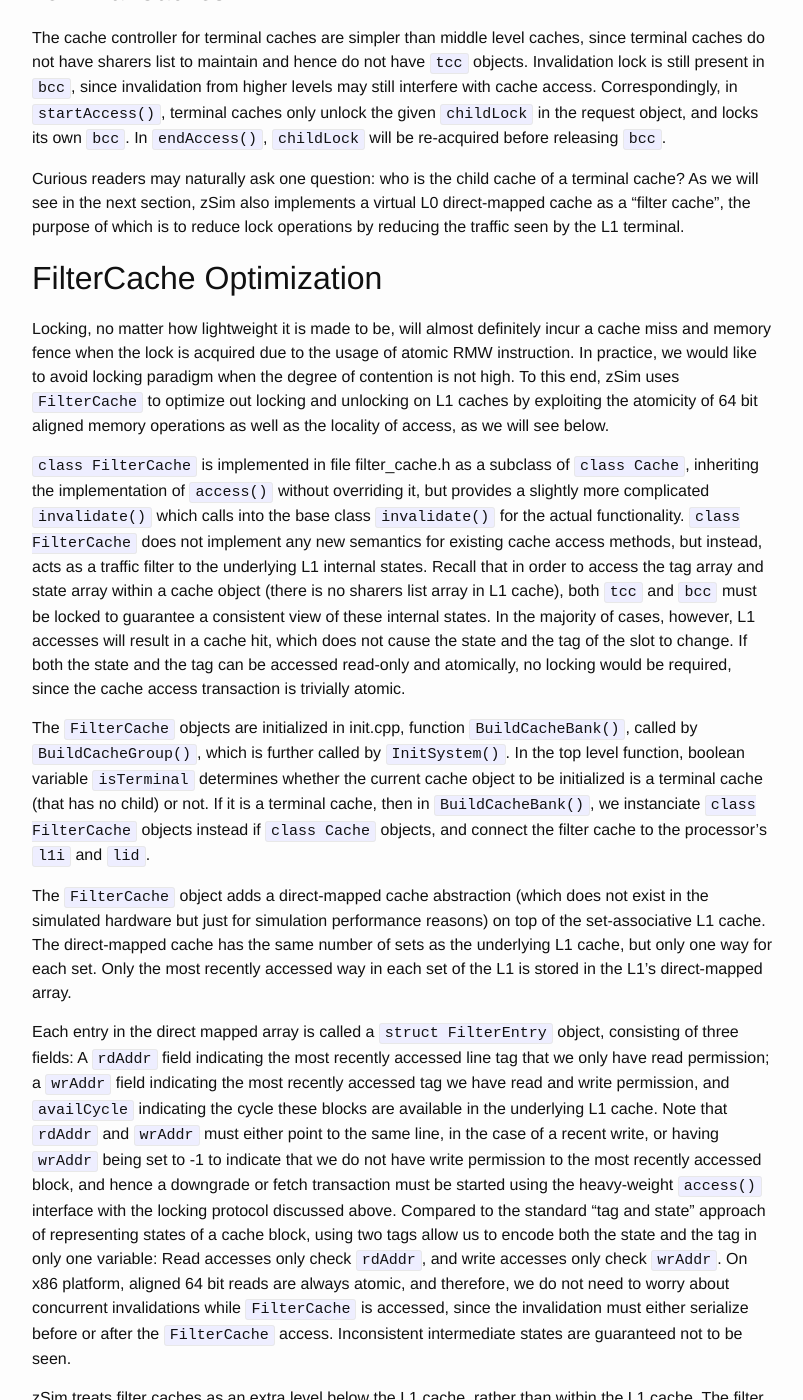
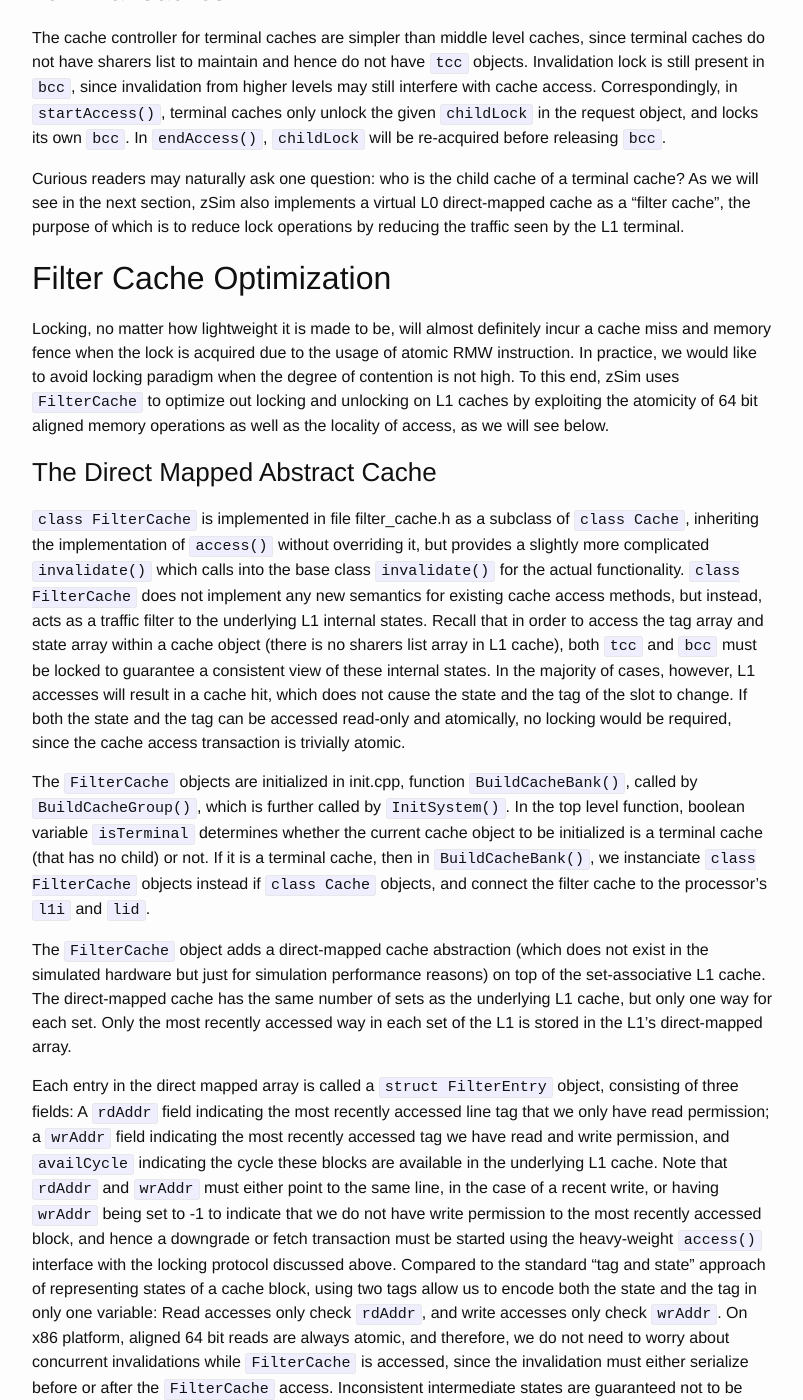
Before and after one commit to wangziqi2013/wangziqi2013.github.io, a Jekyll site: the page built from _posts/2020-01-09-understand-zsim-cache-cc.markdown, in a window 1280 px wide and 1400 px high, scrolled down 7692 px. Shown: the whole window, without its empty margins (238-1041 px from the left). Built offline with Jekyll 4.4.1, drawn with Linux system fonts in a browser that asks for light colours; some of the changed text lies outside the part shown.

Commit message:
Adding titles

```diff
--- a/_posts/2020-01-09-understand-zsim-cache-cc.markdown
+++ b/_posts/2020-01-09-understand-zsim-cache-cc.markdown
@@ -297,12 +297,14 @@ Curious readers may naturally ask one question: who is the child cache of a term
 section, zSim also implements a virtual L0 direct-mapped cache as a "filter cache", the purpose of which is to reduce lock
 operations by reducing the traffic seen by the L1 terminal.
 
-## FilterCache Optimization
+## Filter Cache Optimization
 
 Locking, no matter how lightweight it is made to be, will almost definitely incur a cache miss and memory fence when the
 lock is acquired due to the usage of atomic RMW instruction. In practice, we would like to avoid locking paradigm when the
 degree of contention is not high. To this end, zSim uses `FilterCache` to optimize out locking and unlocking on L1 caches
 by exploiting the atomicity of 64 bit aligned memory operations as well as the locality of access, as we will see below.
+
+### The Direct Mapped Abstract Cache
 
 `class FilterCache` is implemented in file filter\_cache.h as a subclass of `class Cache`, inheriting the implementation
 of `access()` without overriding it, but provides a slightly more complicated `invalidate()` which calls into the base class
@@ -365,6 +369,8 @@ address tag is read correctly, but `availCycle` is undefined. In practice, howev
 touch `availCycle` at all. The ordering of the two reads in fact makes little sense, contradicting what was said in
 `FilterCache`'s code comment.
 
+### Filter Cache Miss Handling
+
 When `load()` and `store()` miss the filter cache, we call the underlying L1 cache's `access()` method and derive the
 timing of the block. The call procedure is quite standard. In order to make the locking protocol happy, we define
 a dummy MESI state in the stack, and include a pointer to that state in the `MemReq` object. The locking protocol
@@ -387,3 +393,5 @@ upgrade requests do not block later reads (reads will be forwarded from the stor
 reads by updating `availCycle` to the completion cycle of the upgrade coherence transaction. Second, zSim serializes
 writes, such that the following store uop will not execute until the previous store uop commits. In this case, store
 uops' timing will be determined by their commit cycle, and updating `availCycle` will not affect them.
+
+### Filter Cache Invalidation
```
Also changed, not shown: other parts of _posts/2020-01-09-understand-zsim-cache-cc.markdown (+2 -0 lines).
